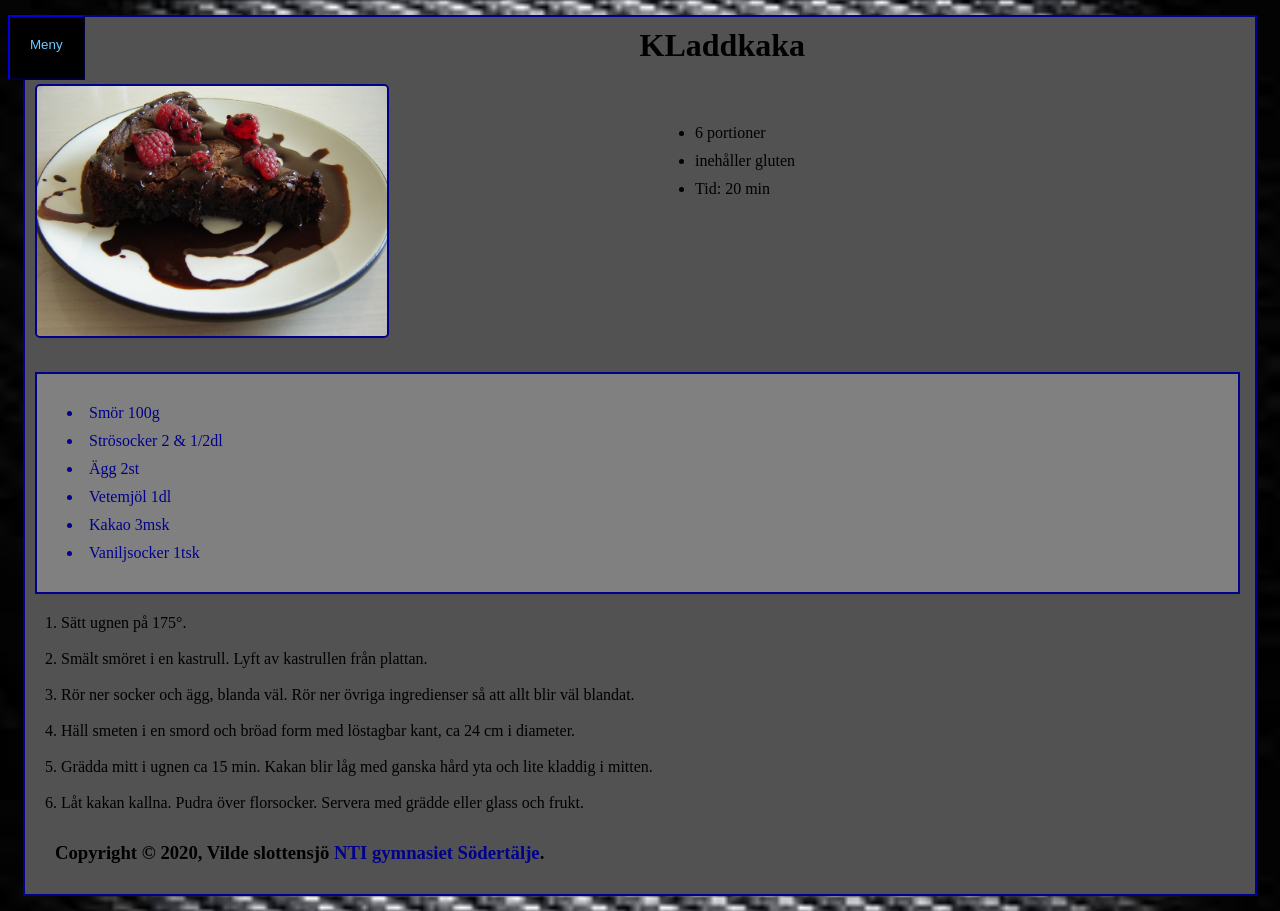
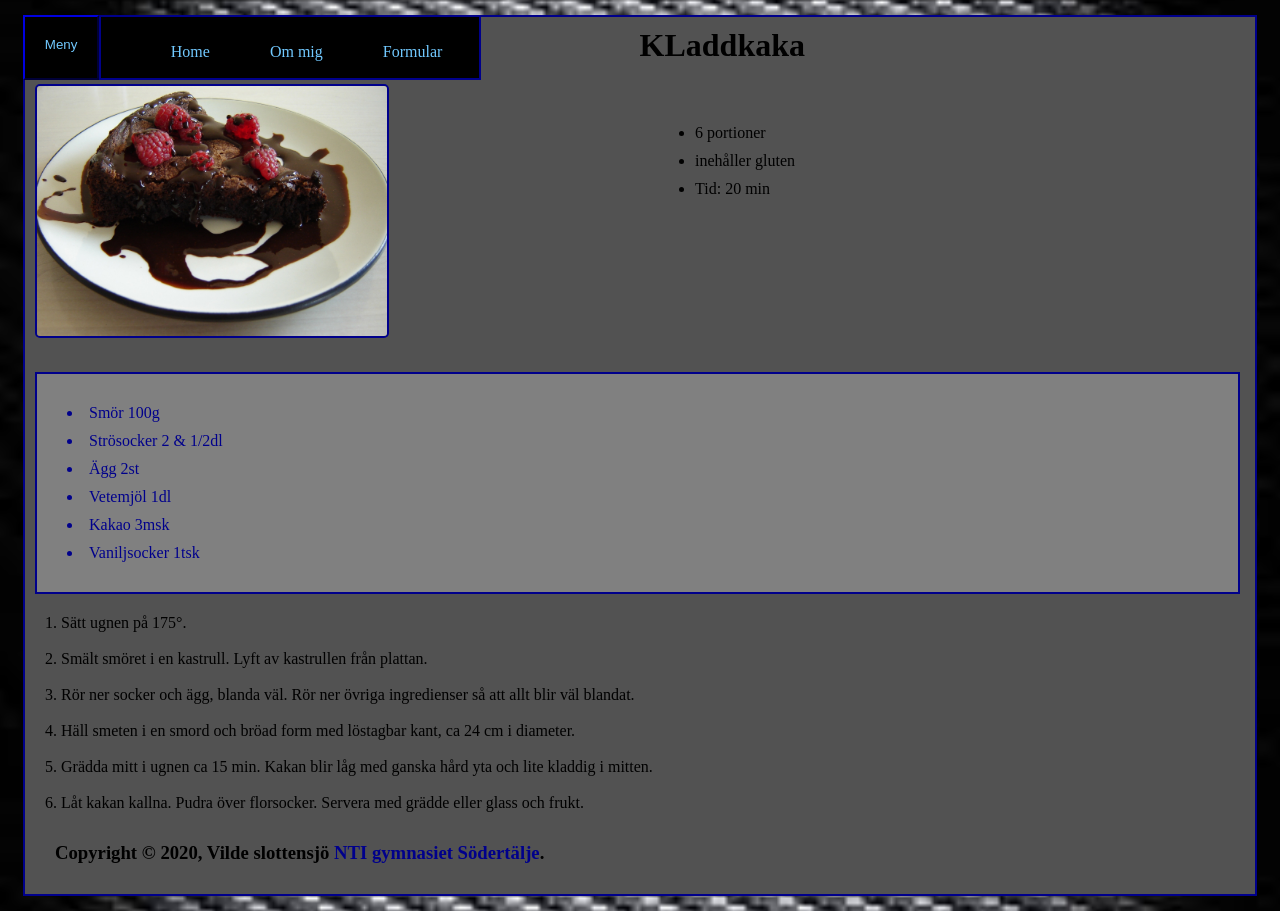
Before and after one commit to ntisod/blandad-webbutveckling-1-V1ld3, a plain HTML site: page recept.html in a window 1280 px wide. Both pictures are taken after a click on the button "Meny". Drawn offline with Linux system fonts and the light colour scheme.

Commit message:
buttun script called when page opend

```diff
--- a/recept.css
+++ b/recept.css
@@ -27,7 +27,7 @@ div {
 #ApaDiv{
         position: fixed;
         top: 15px;
-        left: 84px;
+        left: 98.8px;
         margin: 0;
         margin-right: 700px;
         padding:7px;
@@ -112,5 +112,5 @@ button{
         float: left;
         position: fixed;
         top: 15px;
-        left: 20pxpx;
+        left: 22.8px;
 }
--- a/recept.html
+++ b/recept.html
@@ -8,28 +8,21 @@
     <title>Document</title>
     <link rel="stylesheet" href="recept.css">
 
-    <script>
-        function myFunction() {
-        var x = document.getElementById("ApaDiv");
-        if (x.style.display === "none") {
-        x.style.display = "block";
-        } else {
-        x.style.display = "none"; }
-        }
-        </script>
+
 </head>
 <body>
 
         <button type="button" onclick="myFunction()">Meny</button>
-            <Div id="ApaDiv">
+            <div id="ApaDiv">
                 <ol>
                     <li><a class="active" href="index.html">Home</a></li>
                     <li><a href="om-mig.html">Om mig</a></li>
                     <li><a href="javascript-formulär.html">Formular</a></li>
                 </ol>
-            </Div>
+            </div>
     <div>
-     <h1>KLaddkaka
+     <h1>
+         KLaddkaka
      </h1>
         <ul>
             <li>6 portioner</li>
@@ -69,5 +62,15 @@
         </h3>
         </footer>
     </div>
+      <script>
+        function myFunction() {
+            var x = document.getElementById("ApaDiv");
+            if (x.style.display === "none") {
+                x.style.display = "block";
+            } else {
+                x.style.display = "none"; }
+        }
+        myFunction();
+      </script>
 </body>
 </html>
--- a/stil1.css
+++ b/stil1.css
@@ -44,10 +44,9 @@ footer{
     font-size:50%;
 }
 
-
     }
 
-
+   /*Avbrytning*/
     ul{
         list-style-type: none;
         margin: 0;
```
